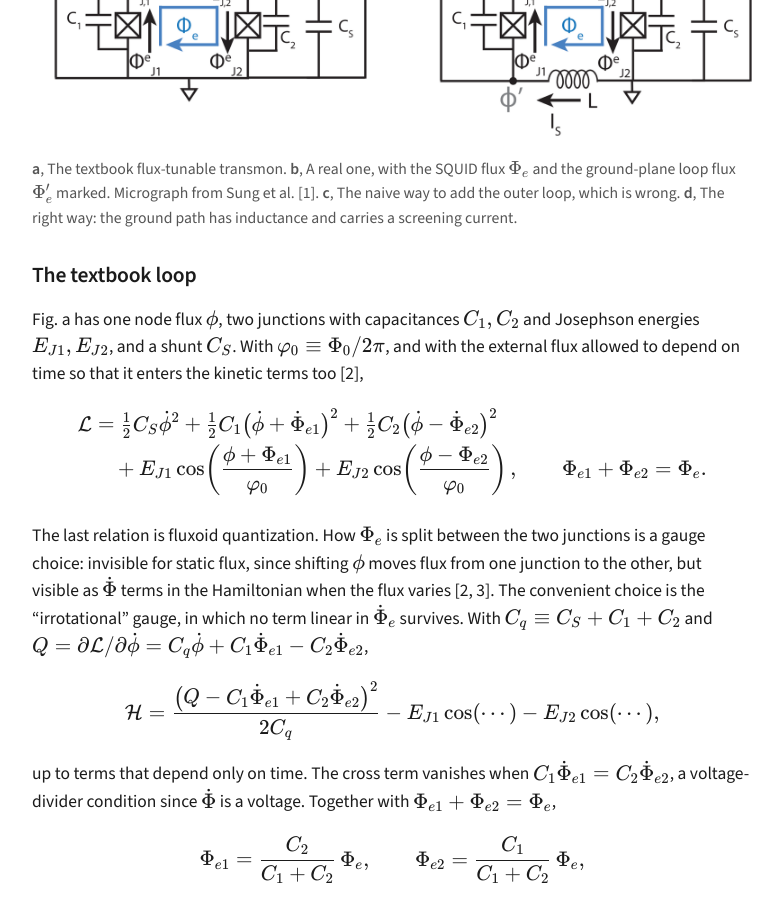
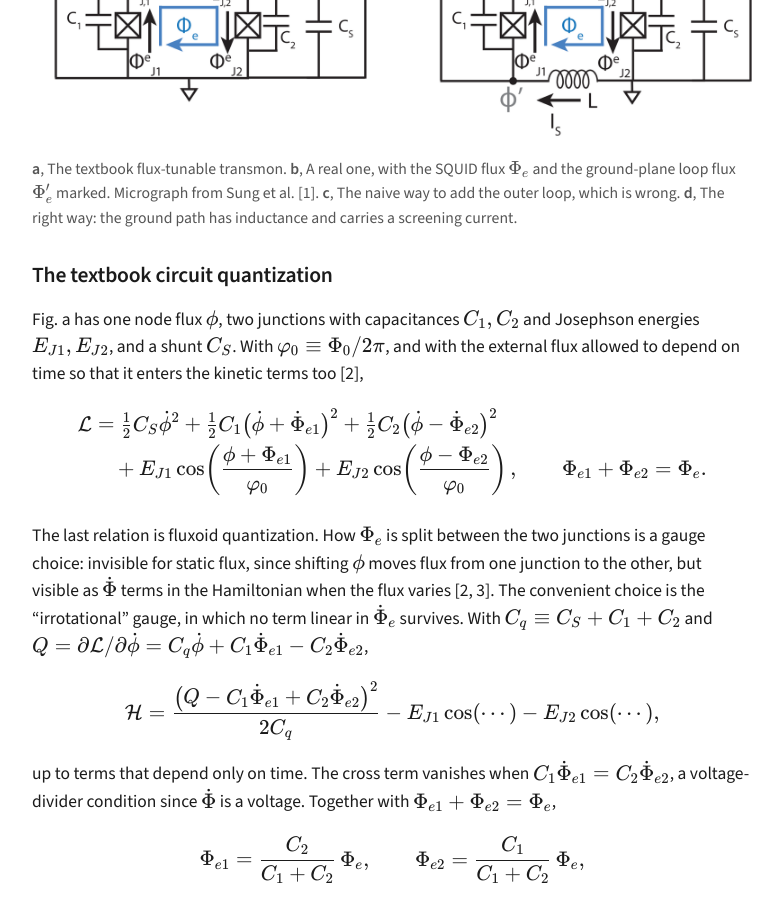
Before and after one commit to gihwan-scqubits/gihwan-scqubits.github.io, a Jekyll site: the page built from _posts/2026-09-07-squid-outer-ground-loop.md, in a window 1280 px wide and 900 px high, scrolled down 763 px. Shown: the whole window, without its empty margins (248-1031 px from the left). Built offline with Jekyll 4.4.1, drawn with Linux system fonts in a browser that asks for light colours.

Commit message:
Rename first section
Co-Authored-By: Claude Fable 5.1 <noreply@anthropic.com>
Claude-Session: https://claude.ai/code/session_01D9GyQzp35NGwXa4HyFQyv5

```diff
--- a/_posts/2026-09-07-squid-outer-ground-loop.md
+++ b/_posts/2026-09-07-squid-outer-ground-loop.md
@@ -13,7 +13,7 @@ Every flux-tunable transmon is drawn as a single SQUID loop threaded by a flux $
   <figcaption><strong>a</strong>, The textbook flux-tunable transmon. <strong>b</strong>, A real one, with the SQUID flux $\Phi_e$ and the ground-plane loop flux $\Phi_e'$ marked. Micrograph from Sung et al. [1]. <strong>c</strong>, The naive way to add the outer loop, which is wrong. <strong>d</strong>, The right way: the ground path has inductance and carries a screening current.</figcaption>
 </figure>
 
-## The textbook loop
+## The textbook circuit quantization
 
 Fig. a has one node flux $$\phi$$, two junctions with capacitances $$C_1, C_2$$ and Josephson energies $$E_{J1}, E_{J2}$$, and a shunt $$C_S$$. With $$\varphi_0 \equiv \Phi_0/2\pi$$, and with the external flux allowed to depend on time so that it enters the kinetic terms too [2],
 
```
